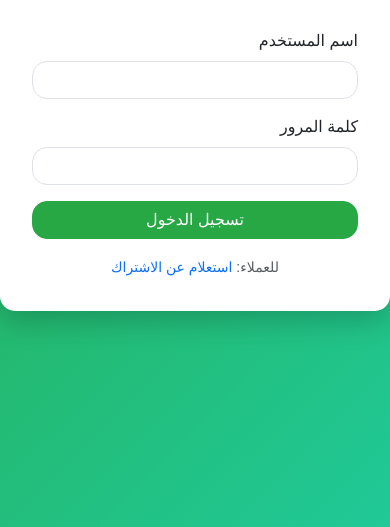
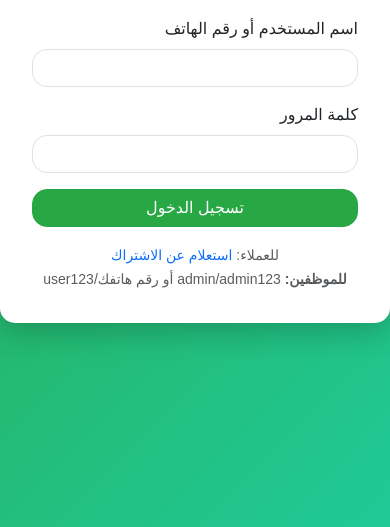
Before and after one commit to FLANsa/bigdiet-site, a website: page login.html in a window 390 px wide. Shown: the part 317-844 px from the top of the page. Drawn offline with nearby package versions, Linux system fonts and the light colour scheme.

Commit message:
Add phone number login support for user role
- Allow users to login with their 10-digit phone number + user123 password
- Update login form label to indicate phone numbers are accepted
- Add helpful text showing login options for employees
- Maintain existing admin/user login while adding phone number support

```diff
--- a/login.html
+++ b/login.html
@@ -29,7 +29,7 @@
 
     <form id="loginForm" novalidate>
       <div class="mb-3">
-        <label for="username" class="form-label">اسم المستخدم</label>
+        <label for="username" class="form-label">اسم المستخدم أو رقم الهاتف</label>
         <input type="text" class="form-control" id="username" autocomplete="username" required />
       </div>
       <div class="mb-3">
@@ -43,7 +43,8 @@
 
     <div class="text-center mt-3">
       <small class="text-muted">
-        للعملاء: <a href="customer-portal.html" class="text-decoration-none">استعلام عن الاشتراك</a>
+        للعملاء: <a href="customer-portal.html" class="text-decoration-none">استعلام عن الاشتراك</a><br>
+        <strong>للموظفين:</strong> admin/admin123 أو رقم هاتفك/user123
       </small>
     </div>
   </div>
@@ -93,7 +94,8 @@
           localStorage.setItem('userRole', 'admin');
           localStorage.setItem('username', username);
           window.location.href = 'dashboard.html';
-        } else if (username === 'user' && password === 'user123') {
+        } else if ((username === 'user' && password === 'user123') ||
+                   (username.length === 10 && /^\d{10}$/.test(username) && password === 'user123')) {
           localStorage.setItem('isLoggedIn', 'true');
           localStorage.setItem('userRole', 'user');
           localStorage.setItem('username', username);
```
